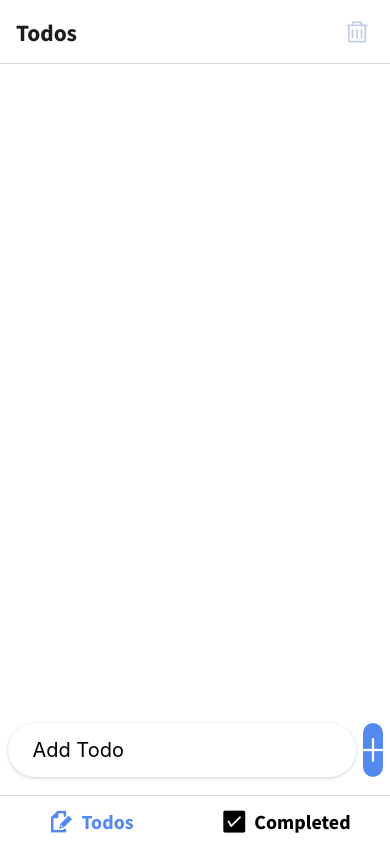
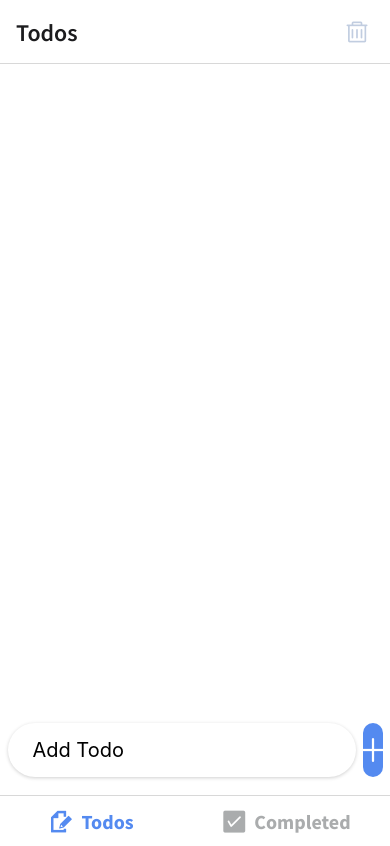
Before and after one commit to chandninigam/todo-list-app, a React Native app: screen /Todos in a window 390 px wide. Built offline with nearby package versions, Linux system fonts and the light colour scheme.

Commit message:
Styling Changes in bottom navigator

```diff
--- a/App.js
+++ b/App.js
@@ -2,13 +2,17 @@ import React, { useContext, useEffect } from "react";
 import { Dimensions, StatusBar, TouchableOpacity } from "react-native";
 import { createBottomTabNavigator } from "@react-navigation/bottom-tabs";
 import { NavigationContainer } from "@react-navigation/native";
-import { AntDesign as Icon, Foundation as Icon1 } from "@expo/vector-icons";
+import {
+  AntDesign as AntDesignIcon,
+  Foundation as FoundationIcon,
+} from "@expo/vector-icons";
 import { useFonts } from "expo-font";
 import { TodoScreen } from "./src/containers/TodoScreen";
 import { CompletedTodoScreen } from "./src/containers/CompletedTodoScreen";
 import { ContextProvider, Context, useTodos } from "./src/contexts/AppContext";
 import "./polyfill";
 import SourceSansRegular from "./assets/fonts/source-sans-regular.ttf";
+import SourceSansMedium from "./assets/fonts/source-sans-medium.ttf";
 import SourceSansBold from "./assets/fonts/source-sans-bold.ttf";
 
 const BottomTab = createBottomTabNavigator();
@@ -22,6 +26,7 @@ function AppNavigator() {
   const { deleteAllTodos } = useTodos();
   const [loaded] = useFonts({
     SourceSansRegular: SourceSansRegular,
+    SourceSansMedium: SourceSansMedium,
     SourceSansBold: SourceSansBold,
   });
 
@@ -34,12 +39,11 @@ function AppNavigator() {
         screenOptions={{
           tabBarLabelPosition: "beside-icon",
           tabBarLabelStyle: {
-            fontWeight: "700",
             fontSize: 20,
             fontFamily: "SourceSansBold",
           },
           tabBarActiveTintColor: "#548af0",
-          tabBarInactiveTintColor: "black",
+          tabBarInactiveTintColor: "#aaacad",
           pressOpacity: 1,
         }}
       >
@@ -49,9 +53,8 @@ function AppNavigator() {
           options={{
             title: "Todos",
             headerTitleStyle: {
-              fontSize: height / 36,
-              fontWeight: "700",
-              fontFamily: "SourceSansBold",
+              fontSize: 24,
+              fontFamily: "SourceSansMedium",
             },
             headerRight: () => (
               <TouchableOpacity
@@ -59,7 +62,7 @@ function AppNavigator() {
                 onPress={deleteAllTodos}
                 style={{ marginRight: height / 40 }}
               >
-                <Icon
+                <AntDesignIcon
                   name="delete"
                   size={24}
                   color={todos.length < 1 ? "#c1cde0" : "red"}
@@ -67,9 +70,9 @@ function AppNavigator() {
               </TouchableOpacity>
             ),
             tabBarIcon: ({ size, focused }) => (
-              <Icon1
+              <FoundationIcon
                 name="page-edit"
-                color={focused ? "#548af0" : "black"}
+                color={focused ? "#548af0" : "#aaacad"}
                 size={size}
               />
             ),
@@ -87,9 +90,9 @@ function AppNavigator() {
               fontFamily: "SourceSansBold",
             },
             tabBarIcon: ({ size, focused }) => (
-              <Icon
+              <AntDesignIcon
                 name="checksquare"
-                color={focused ? "#548af0" : "black"}
+                color={focused ? "#548af0" : "#aaacad"}
                 size={size}
               />
             ),
--- a/polyfill.js
+++ b/polyfill.js
@@ -4,6 +4,15 @@ function TextRegular(props) {
   const { style = {}, children } = props;
   return (
     <Text {...props} style={{ fontFamily: "SourceSansRegular", ...style }}>
+      {children}
+    </Text>
+  );
+}
+
+function TextMedium(props) {
+  const { style = {}, children } = props;
+  return (
+    <Text {...props} style={{ fontFamily: "SourceSansMedium", ...style }}>
       {children}
     </Text>
   );
@@ -19,4 +28,5 @@ function TextBold(props) {
 }
 
 Text.Regular = TextRegular;
+Text.Medium = TextMedium;
 Text.Bold = TextBold;
--- a/src/components/TodoCard.js
+++ b/src/components/TodoCard.js
@@ -12,7 +12,6 @@ const { height } = Dimensions.get("window");
 
 export default function TodoCard({ item }) {
   const { setTodoCompleted, deleteTodo } = useTodos();
-
   return (
     <View style={listStyles.container}>
       <Text.Regular style={listStyles.listText}>{item}</Text.Regular>
--- a/src/containers/TodoScreen.js
+++ b/src/containers/TodoScreen.js
@@ -1,10 +1,8 @@
 import { useState, useEffect, useContext } from "react";
 import {
   View,
-  Alert,
   StyleSheet,
   Dimensions,
-  Text,
   TouchableOpacity,
   FlatList,
   TextInput,
@@ -20,7 +18,7 @@ export function TodoScreen() {
 
   const { addTodo, todos } = useTodos();
 
-  // console.log(todos);
+  // console.log("Todos", todos);
   return (
     <View style={styles.container}>
       {/* HEADER */}
--- a/src/contexts/AppContext.js
+++ b/src/contexts/AppContext.js
@@ -10,7 +10,7 @@ export function ContextProvider({ children }) {
 
   useEffect(() => {
     (async function getTodos() {
-      const todosString = await AsyncStorage.getItem("");
+      const todosString = await AsyncStorage.getItem("appdata");
       const todos = JSON.parse(todosString) || [];
       // console.log(JSON.stringify(todosString));
       setTodos(todos);
```
Also changed, not shown: assets/fonts/source-sans-medium.ttf (added).
